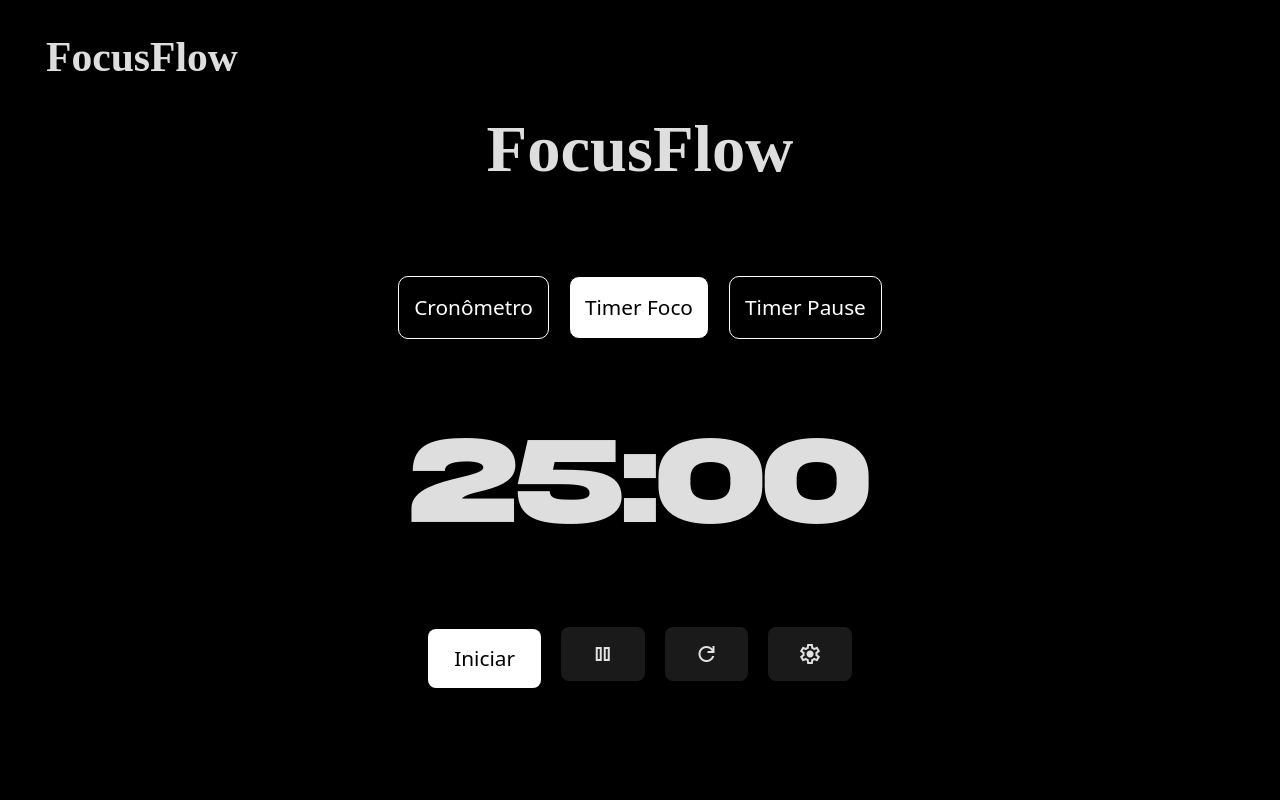
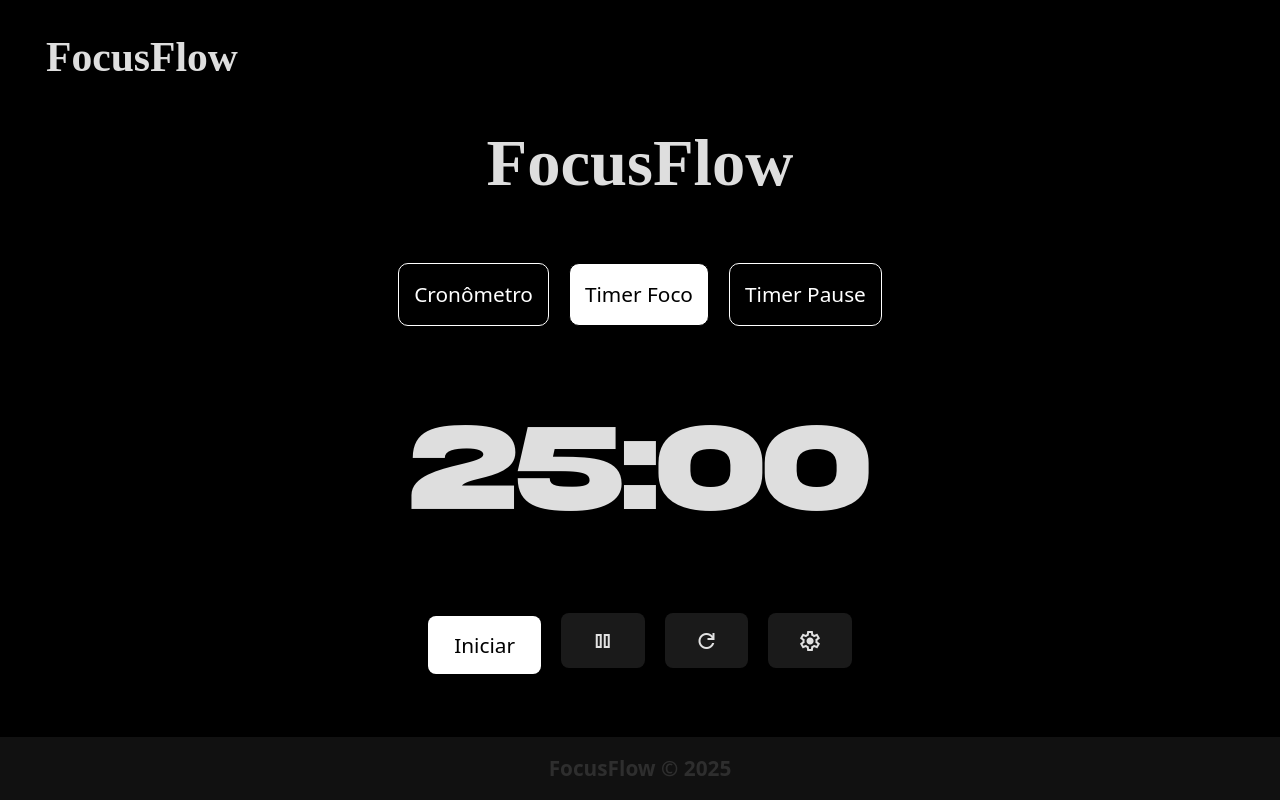
Before and after one commit to Breno2k/FocusFlow, a React (Vite) app: page /TimerFocus in a window 1280 px wide. Built offline with nearby package versions, Linux system fonts and the light colour scheme; a web font is replaced by a local one.

Commit message:
feat: footer criado

```diff
--- a/src/App.css
+++ b/src/App.css
@@ -8,7 +8,7 @@
 
 h2, h1 {
   font-family: Brant;
-  margin-bottom: 1em;
+  margin-bottom: 0.6em;
 }
 
 h2 {
--- a/src/App.jsx
+++ b/src/App.jsx
@@ -35,6 +35,9 @@ function App() {
         </CronomemetroProvider>
       </TimerProvider>
 
+      <footer>
+        <p>FocusFlow © 2025</p>
+      </footer>
     </>
   )
 }
--- a/src/index.css
+++ b/src/index.css
@@ -70,6 +70,20 @@ header {
   z-index: 1000;
 }
 
+footer {
+  position: fixed;
+  left: 0;
+  width: 100%;
+  padding: 1rem;
+  background-color: #111111;
+  text-align: center;
+  bottom: 0;
+}
+
+footer p {
+  color: #2e2e2e;
+}
+
 
 
 body {
@@ -81,6 +95,8 @@ body {
   font-size: 1.3em;
   font-weight: bold;
 }
+
+
 a {
   font-weight: 500;
   text-decoration: inherit;
```
Also changed, not shown: src/components/Timer.jsx (+0 -11 lines).
